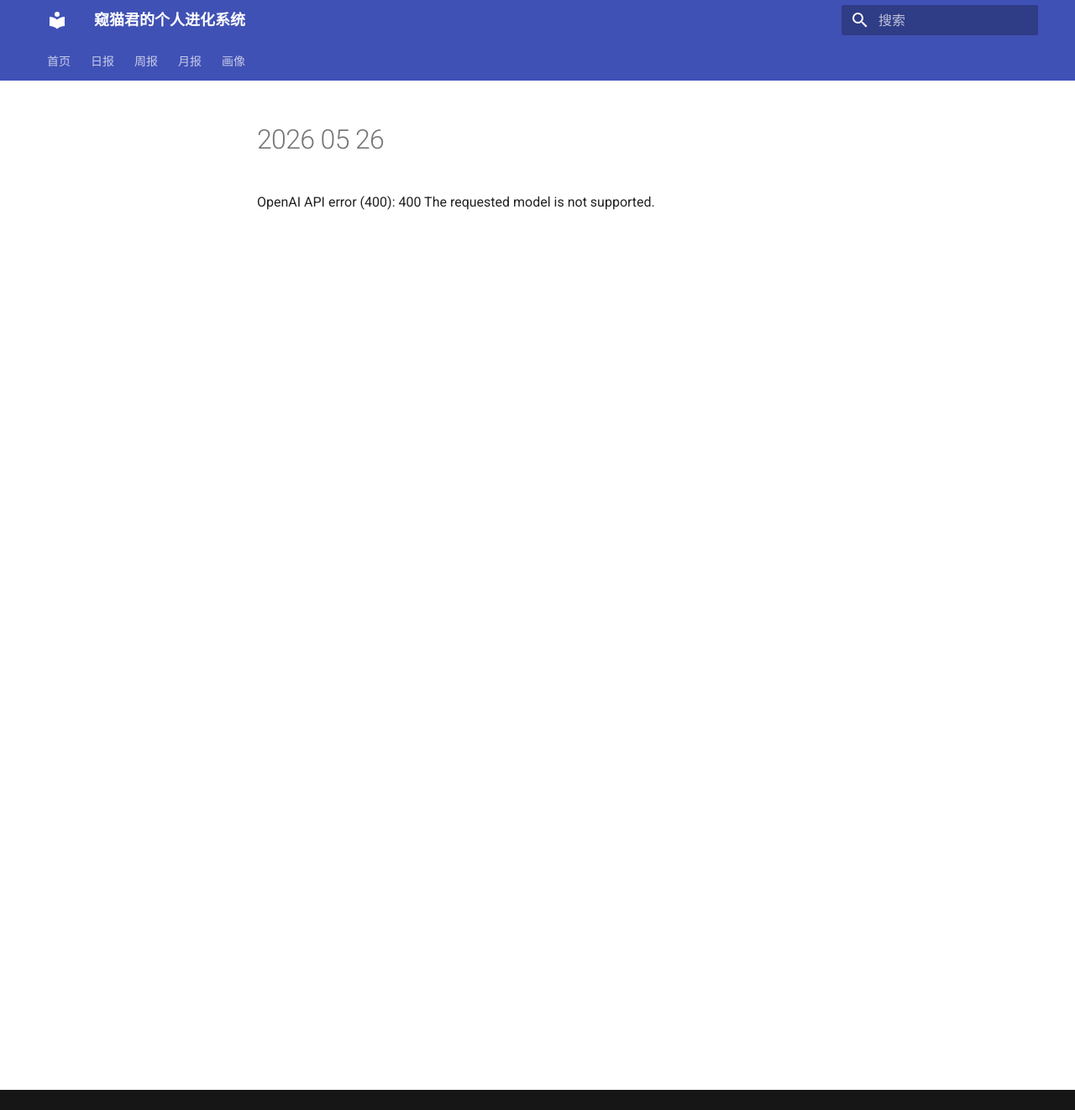
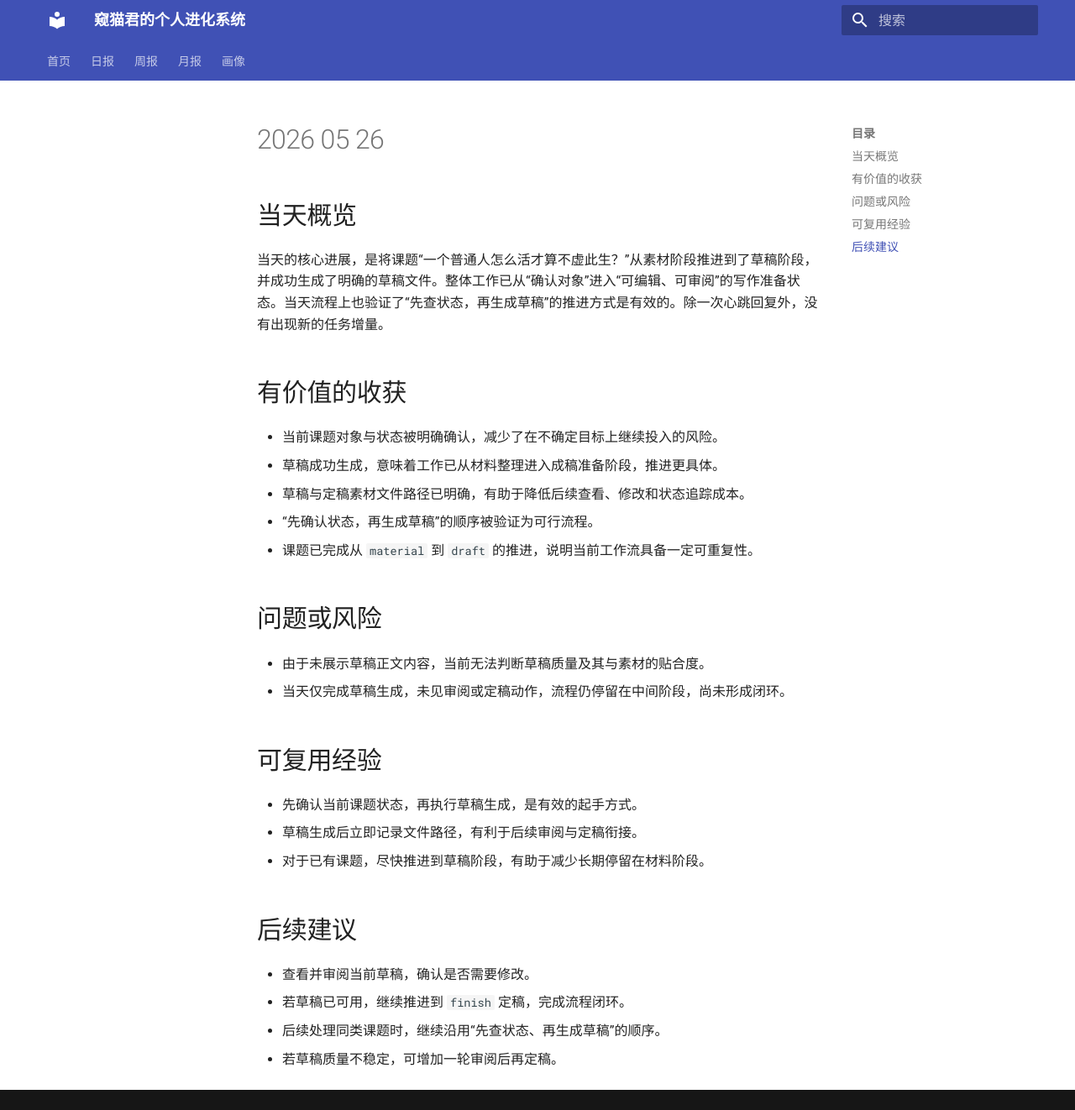
Before and after one commit to ewangplay/llmwiki, an MkDocs documentation site: the page built from docs/daily/2026-05-26.md, in a window 1280 px wide and 1322 px high. Shown: the whole window at 84% size. Built offline with MkDocs 1.6.1 and Material for MkDocs 9.7.7, drawn with Linux system fonts in a browser that asks for light colours.

Commit message:
补跑昨天的日报

```diff
--- a/docs/daily/2026-05-26.md
+++ b/docs/daily/2026-05-26.md
@@ -1 +1,29 @@
-OpenAI API error (400): 400 The requested model is not supported.
+## 当天概览
+
+当天的核心进展，是将课题“一个普通人怎么活才算不虚此生？”从素材阶段推进到了草稿阶段，并成功生成了明确的草稿文件。整体工作已从“确认对象”进入“可编辑、可审阅”的写作准备状态。当天流程上也验证了“先查状态，再生成草稿”的推进方式是有效的。除一次心跳回复外，没有出现新的任务增量。
+
+## 有价值的收获
+
+- 当前课题对象与状态被明确确认，减少了在不确定目标上继续投入的风险。
+- 草稿成功生成，意味着工作已从材料整理进入成稿准备阶段，推进更具体。
+- 草稿与定稿素材文件路径已明确，有助于降低后续查看、修改和状态追踪成本。
+- “先确认状态，再生成草稿”的顺序被验证为可行流程。
+- 课题已完成从 `material` 到 `draft` 的推进，说明当前工作流具备一定可重复性。
+
+## 问题或风险
+
+- 由于未展示草稿正文内容，当前无法判断草稿质量及其与素材的贴合度。
+- 当天仅完成草稿生成，未见审阅或定稿动作，流程仍停留在中间阶段，尚未形成闭环。
+
+## 可复用经验
+
+- 先确认当前课题状态，再执行草稿生成，是有效的起手方式。
+- 草稿生成后立即记录文件路径，有利于后续审阅与定稿衔接。
+- 对于已有课题，尽快推进到草稿阶段，有助于减少长期停留在材料阶段。
+
+## 后续建议
+
+- 查看并审阅当前草稿，确认是否需要修改。
+- 若草稿已可用，继续推进到 `finish` 定稿，完成流程闭环。
+- 后续处理同类课题时，继续沿用“先查状态、再生成草稿”的顺序。
+- 若草稿质量不稳定，可增加一轮审阅后再定稿。
```
Also changed, not shown: docs/daily/2026-05-06-hellokitty-safeBackup-0001.md (deleted, +0 -30 lines).
